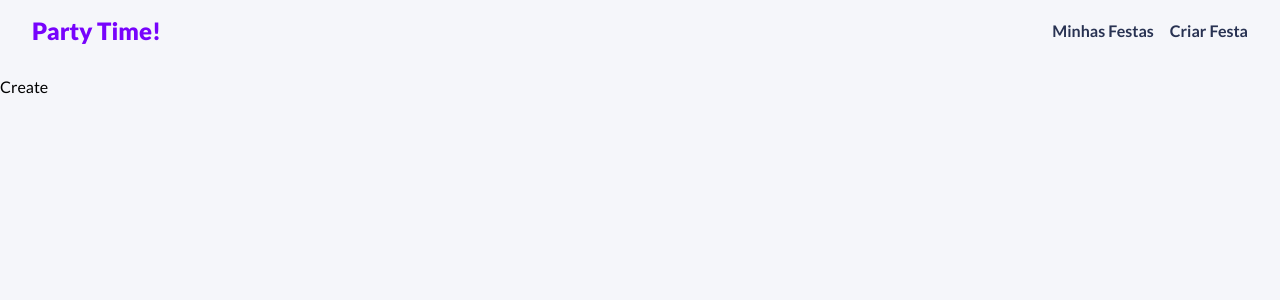
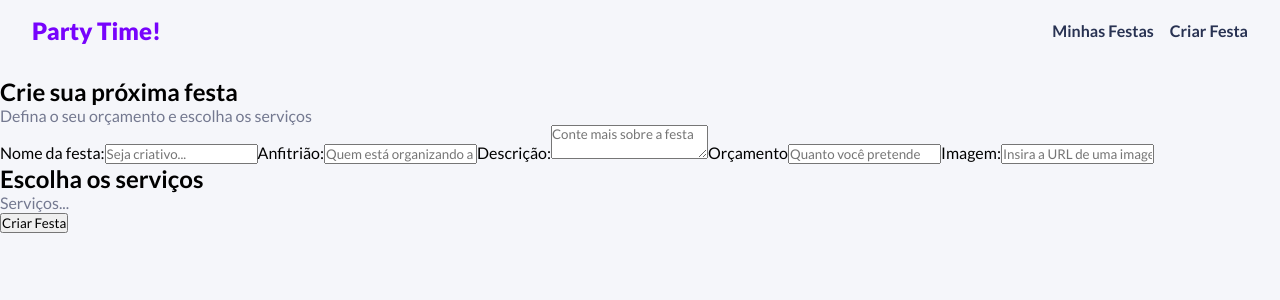
Before and after one commit to MarcosDavi-Dev/Party-Time, a React (Vite) app in the folder frontend/: page /party/new in a window 1280 px wide. Shown: the top 300 px of the page. Built offline with nearby package versions, Linux system fonts and the light colour scheme; a web font is replaced by a local one.

Commit message:
CreateParty page created

```diff
--- a/frontend/src/routes/CreateParty.jsx
+++ b/frontend/src/routes/CreateParty.jsx
@@ -1,7 +1,51 @@
-import React from "react";
-
 const CreateParty = () => {
-  return <div>Create</div>;
+  return (
+    <div className="form-page">
+      <h2>Crie sua próxima festa</h2>
+      <p>Defina o seu orçamento e escolha os serviços</p>
+      <form>
+        <label>
+          <span>Nome da festa:</span>
+          <input type="text" placeholder="Seja criativo..." required />
+        </label>
+        <label>
+          <span>Anfitrião:</span>
+          <input
+            type="text"
+            placeholder="Quem está organizando a festa?"
+            required
+          />
+        </label>
+        <label>
+          <span>Descrição:</span>
+          <textarea placeholder="Conte mais sobre a festa" required></textarea>
+        </label>
+        <label>
+          <span>Orçamento</span>
+          <input
+            type="number"
+            placeholder="Quanto você pretende investir?"
+            required
+          />
+        </label>
+        <label>
+          <span>Imagem:</span>
+          <input
+            type="text"
+            placeholder="Insira a URL de uma imagem"
+            required
+          />
+        </label>
+        <div>
+          <h2>Escolha os serviços</h2>
+          <div className="services-container">
+            <p>Serviços...</p>
+          </div>
+        </div>
+        <input type="submit" value="Criar Festa" className="btn" />
+      </form>
+    </div>
+  );
 };
 
 export default CreateParty;
--- /dev/null
+++ b/frontend/src/routes/Home.css
@@ -0,0 +1,32 @@
+.home h1 {
+  text-align: center;
+  margin-bottom: 2rem;
+}
+
+.parties-container {
+  display: flex;
+  flex-wrap: wrap;
+  gap: 1.5rem;
+  padding: 0.2rem;
+}
+
+.parties-container p {
+  text-align: center;
+}
+
+.parties-container .party {
+  max-width: 380px;
+  display: flex;
+  flex-direction: column;
+  gap: 0.8rem;
+  margin-bottom: 1rem;
+}
+
+.parties-container .party img {
+  width: 100%;
+}
+
+.parties-container .btn-secondary {
+  max-width: 120px;
+  text-align: center;
+}
--- a/frontend/src/routes/Home.jsx
+++ b/frontend/src/routes/Home.jsx
@@ -3,6 +3,8 @@
 import { useState, useEffect } from "react";
 
 import { Link } from "react-router-dom";
+
+import "./Home.css";
 
 const Home = () => {
   const [parties, setParties] = useState(null);
```
